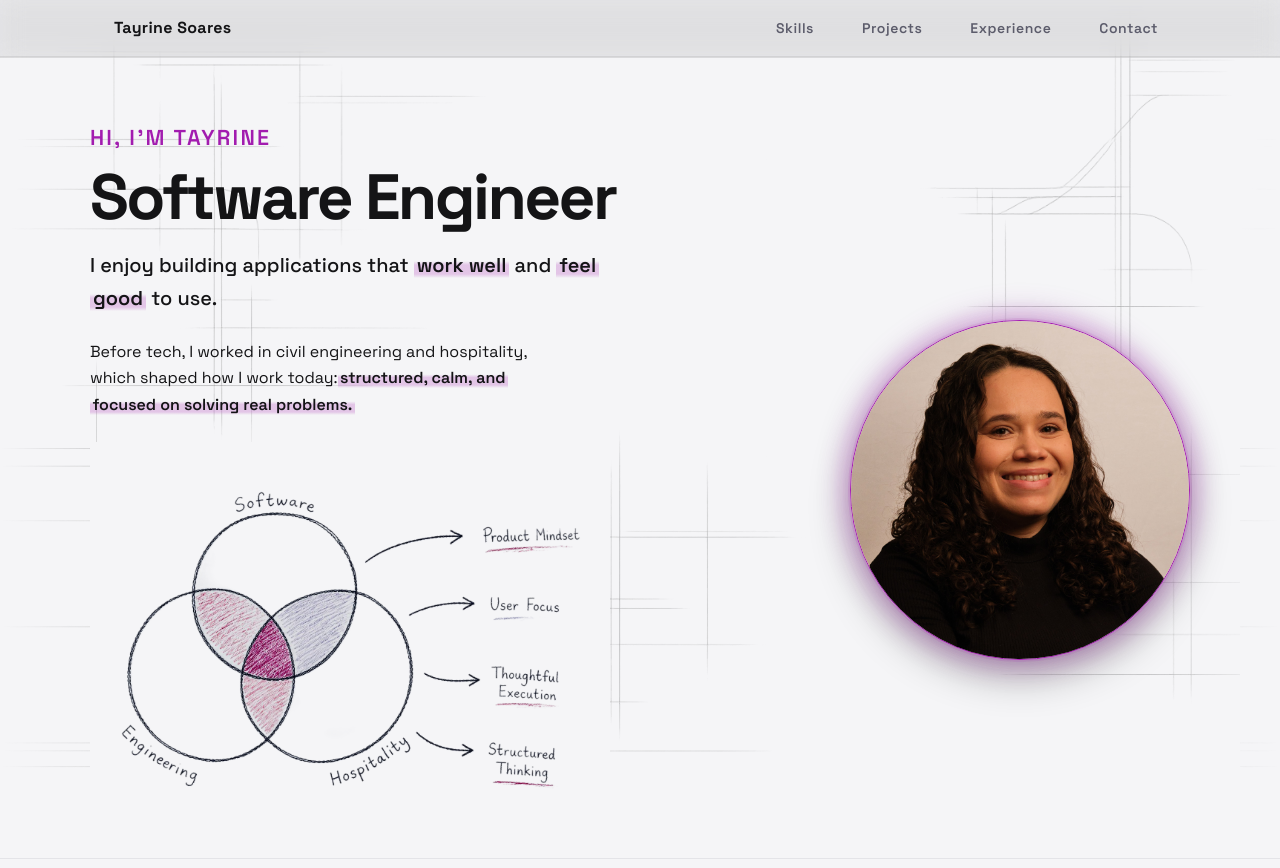
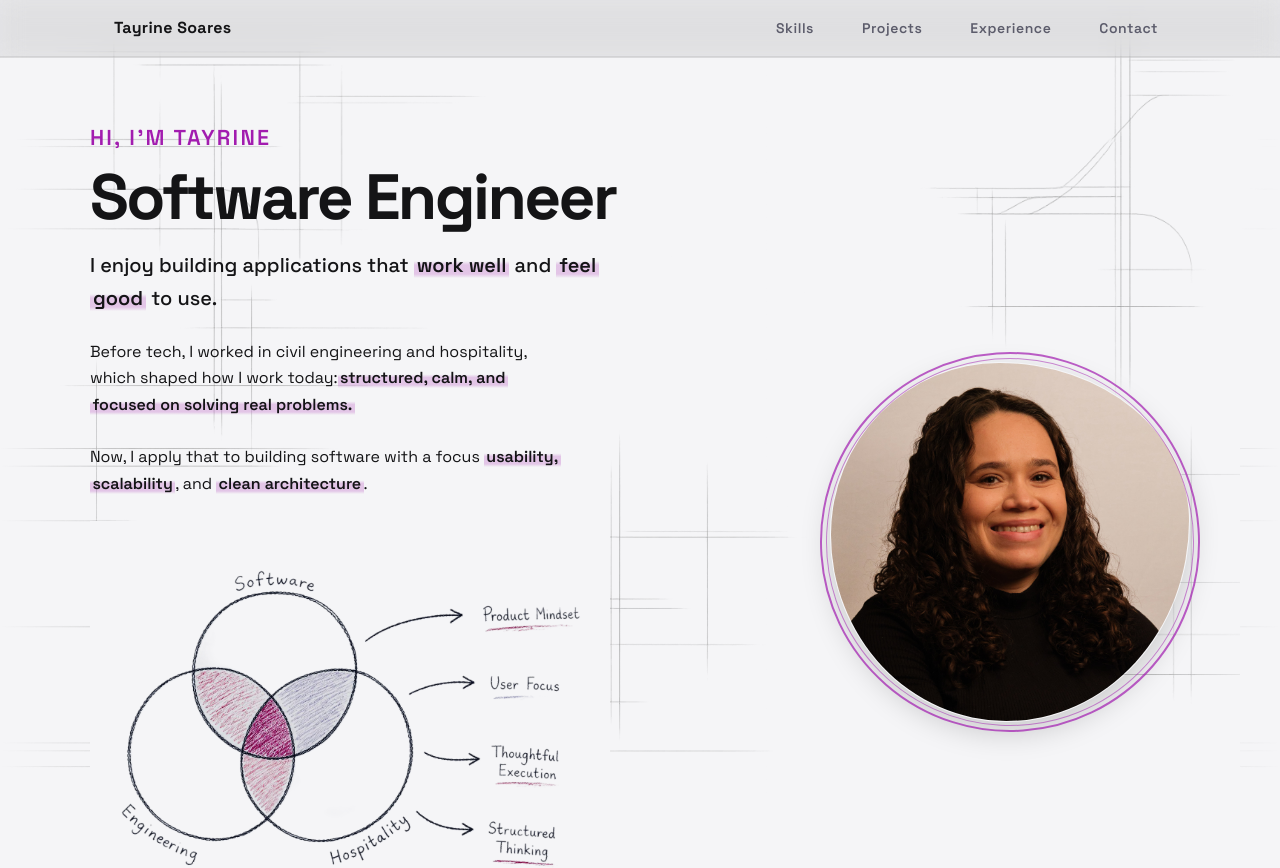
Before and after one commit to TayrineSoares/tayrine-portfolio, a React (Vite) app: page / in a window 1280 px wide. Shown: the top 868 px of the page. Built offline with nearby package versions, Linux system fonts and the light colour scheme.

Commit message:
update hero section

```diff
--- a/package.json
+++ b/package.json
@@ -19,6 +19,7 @@
     "@types/react": "^19.1.16",
     "@types/react-dom": "^19.1.9",
     "@vitejs/plugin-react": "^5.0.4",
+    "baseline-browser-mapping": "^2.10.25",
     "eslint": "^9.36.0",
     "eslint-plugin-react-hooks": "^5.2.0",
     "eslint-plugin-react-refresh": "^0.4.22",
--- a/src/components/Hero.jsx
+++ b/src/components/Hero.jsx
@@ -22,7 +22,8 @@ const Hero = () => {
 
           <p className="hero-description">
             Before tech, I worked in civil engineering and hospitality, which shaped how I work today:
-            <span className="highlight">structured, calm, and focused on solving real problems.</span>
+            <span className="highlight">structured, calm, and focused on solving real problems. </span> <br/> <br/>
+            Now, I apply that to building software with a focus <span className="highlight">usability, scalability</span>, and <span className="highlight">clean architecture</span>.
           </p>
 
           <img
@@ -31,9 +32,9 @@ const Hero = () => {
             className="hero-arrow"
           />
 
-          {/* <p className="hero-description">
-            Now, I apply that to building software that's practical, scalable, and easy to use.
-          </p> */}
+          <p className="hero-description">
+
+          </p>
 
           {/* <p className="hero-description">
             Currently working at{" "}
--- a/src/styles/Hero.css
+++ b/src/styles/Hero.css
@@ -120,30 +120,45 @@ section {
   align-items: center;
 }
 
-.hero-image::before {
+/* first hand-drawn ring */
+.hero-image::before,
+.hero-image::after {
   content: "";
   position: absolute;
-  inset: -6px;
   border-radius: 50%;
-  background: var(--accent);
-  opacity: 0.25;
-  filter: blur(16px);
-  z-index: -1;
   pointer-events: none;
 }
 
+/* outer line */
+.hero-image::before {
+  inset: -10px;
+  border: 2px solid var(--accent);
+  opacity: 0.7;
+  transform: rotate(-4deg);
+}
+
+/* second imperfect line */
+.hero-image::after {
+  inset: -4px;
+  border: 1.5px solid var(--accent);
+  opacity: 0.5;
+  transform: rotate(3deg);
+}
+
 .hero-image img {
-  max-width: min(340px, 38vw);
-
+  max-width: min(360px, 38vw);
   width: 100%;
   aspect-ratio: 1;
-  border-radius: 50%;
   object-fit: cover;
-  border: 1px solid var(--accent);
+
+  /* more organic shape */
+  border-radius: 47% 53% 51% 49% / 48% 44% 56% 52%;
+
+  border: 1px solid rgba(255,255,255,0.08);
+
+  /* softer shadow */
   box-shadow:
-    0 0 0 2px var(--accent-subtle),
-    0 0 24px var(--accent-glow),
-    0 16px 40px rgba(0, 0, 0, 0.3);
+    0 10px 30px rgba(0, 0, 0, 0.18);
 }
 
 /* =========================
--- a/src/styles/global.css
+++ b/src/styles/global.css
@@ -80,7 +80,7 @@ html::before {
   background-image: url('/bg10.png');
   background-size: 1240px;
   background-repeat: repeat;
-  opacity: 0.4;
+  opacity: 0.5;
   z-index: -1;
   pointer-events: none;
   mask-image: linear-gradient(
```
Also changed, not shown: 1 other file (tests, documents, lock files or other folders).
